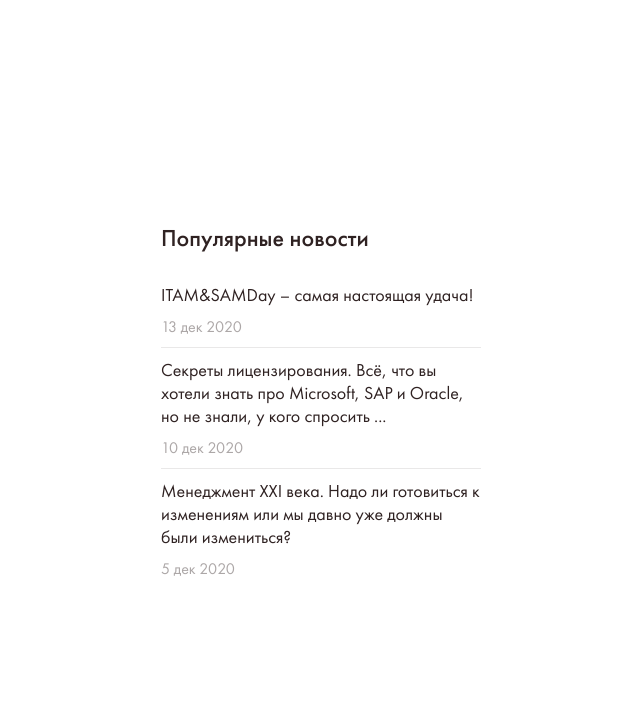
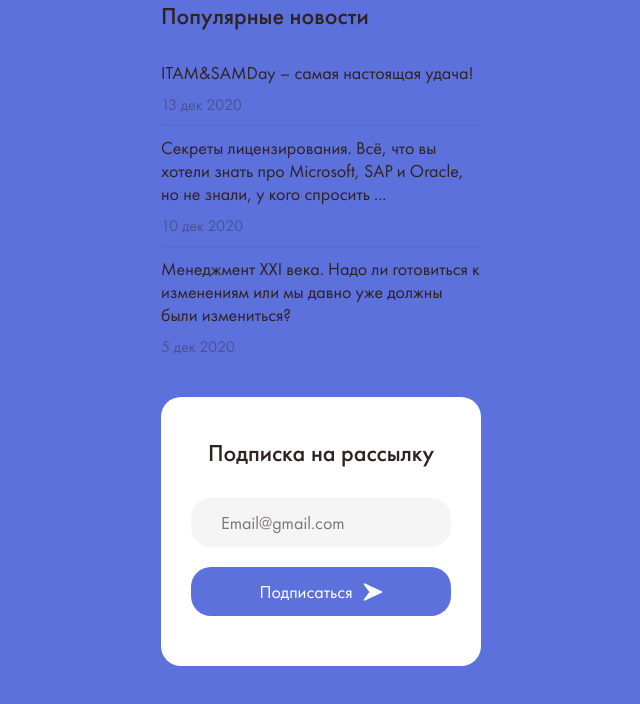
Before and after one commit to Endermax200113/blog-on-wordpress, a React (Create React App) app: page / in a window 1280 px wide. Shown: the top 704 px of the page, without its empty margins (319-959 px from the left). Built offline with nearby package versions, Linux system fonts and the light colour scheme.

Commit message:
Added 'InputText', 'NormalButton' and 'SidebarNewsletter' components

```diff
--- a/src/App.tsx
+++ b/src/App.tsx
@@ -1,8 +1,8 @@
 import React from 'react';
 import './assets/sass/App.sass';
-import Sidebar from './component/Sidebar';
+import Sidebar from './component/sidebar/Sidebar';
 
-function App() {
+function App(): React.ReactElement {
 	return (
 		<div className="app">
 			<div className="component">
--- a/src/assets/sass/App.sass
+++ b/src/assets/sass/App.sass
@@ -7,8 +7,11 @@
 	box-sizing: border-box
 
 .app
-	width: 100vw
-	height: 100vh
+	max-width: 100vw
+	width: 100%
+	height: 100%
+	min-height: 100vh
+	background-color: $color-gentle-blue
 
 .component
 	width: 100%
@@ -23,13 +26,36 @@
 	flex-direction: column
 	justify-content: flex-start
 
-	&__news
+	&__news, &__newsletter
 		display: flex
 		flex-direction: column
 		justify-content: flex-start
+
+	&__newsletter
+		margin-top: 40px
+		padding: 40px 30px 50px
 
 .news
 	width: 100%
 
 	&__articles
 		margin-top: 30px
+
+.newsletter
+	width: 100%
+	background-color: $color-full-white
+	border-radius: 20px
+	display: flex
+	flex-direction: column
+	align-items: stretch
+
+.title--center
+	text-align: center
+
+.input-text
+	&--margin-30
+		margin-top: 30px
+
+.button-normal
+	&--margin-20
+		margin-top: 20px
--- a/src/assets/sass/_vars.sass
+++ b/src/assets/sass/_vars.sass
@@ -2,6 +2,9 @@ $color-gentle-blue: #5D71DD
 $color-dark-blue: #08186F
 $color-dark-brown: #2F2222
 $color-full-white: #FFFFFF
+$color-white: #F9F9F9
+$color-dim-white: #F5F5F5
+$color-bright-gray: #EDEDED
 $color-full-black: #000000
 
 $font-futura: 'Futura PT'
--- /dev/null
+++ b/src/component/UI/button/NormalButton.module.sass
@@ -0,0 +1,31 @@
+@import './../../../assets/sass/_vars'
+
+.button
+	background-color: $color-gentle-blue
+	padding: 13px 26px
+	border-radius: 20px
+	border: 0
+	outline: 0
+	display: flex
+	justify-content: center
+	align-items: center
+	font-family: $font-futura
+	font-size: 18px
+	font-weight: 400
+	line-height: normal
+	color: $color-full-white
+	cursor: pointer
+
+	&__el
+		margin: 0px 5px
+
+		&:first-child
+			margin-left: 0px
+
+		&:last-child
+			margin-right: 0px
+
+.svg
+	width: 20px
+	height: 20px
+	fill: $color-full-white
--- /dev/null
+++ b/src/component/UI/button/NormalButton.tsx
@@ -0,0 +1,31 @@
+import React, { FunctionComponent, SVGProps } from 'react'
+import cl from './NormalButton.module.sass'
+
+type PropsNormalButton = {
+	text: string
+	svg?: FunctionComponent<SVGProps<SVGSVGElement>>
+	clazz?: (Function: ({readonly [key: string]: string})) => Array<string>
+	[props: string]: any
+}
+
+const NormalButton: React.FC<PropsNormalButton> =
+({text, svg, clazz, ...props}) => {
+	const rootClasses:
+		Array<string> =
+		!clazz ? [cl['button']] : clazz(cl)
+	const SvgElement:
+		FunctionComponent<SVGProps<SVGSVGElement>> =
+		!svg ? React.createElement("svg") as any : svg
+
+	return (
+		<button className={rootClasses.join(' ')} {...props}>
+			<span className={cl['button__el']}>{text}</span>
+			{
+				svg &&
+				<SvgElement className={[cl['button__el'], cl['svg']].join(' ')} />
+			}
+		</button>
+	)
+}
+
+export default NormalButton
--- a/src/component/UI/button/RegularButton.tsx
+++ b/src/component/UI/button/RegularButton.tsx
@@ -5,7 +5,7 @@ type PropsRegularButton = {
 	text: string
 	white?: boolean
 	hoverToBlue?: boolean
-	[x: string]: any
+	[props: string]: any
 }
 
 const RegularButton: React.FC<PropsRegularButton> =
--- /dev/null
+++ b/src/component/UI/input/InputText.module.sass
@@ -0,0 +1,23 @@
+@import './../../../assets/sass/_vars'
+
+.input-text
+	padding: 13px 30px
+	border-radius: 20px
+	background-color: $color-dim-white
+	border: 0
+	outline: 0
+	font-family: $font-futura
+	font-size: 18px
+	font-weight: 400
+	line-height: normal
+	transition: background-color .3s ease-in-out
+	color: $color-dark-brown
+
+	&::placeholder
+		color: rgba($color-dark-brown, 0.60)
+
+	&:focus
+		outline: 1.5px solid $color-gentle-blue
+
+	&:hover
+		background-color: $color-bright-gray
--- /dev/null
+++ b/src/component/UI/input/InputText.tsx
@@ -0,0 +1,22 @@
+import React from 'react'
+import cl from './InputText.module.sass'
+import { TypeInputText } from '../../../util/inputtext'
+
+type PropsInputText = {
+	type: TypeInputText
+	text?: string
+	hint?: string
+	clazz?: (Function: ({readonly [key: string]: string})) => Array<string>
+	[props: string]: any
+}
+
+const InputText: React.FC<PropsInputText> =
+({type, text, hint, clazz, ...props}) => {
+	const rootClasses: Array<string> = !clazz ? [cl['input-text']] : clazz(cl)
+
+	return (
+		<input type={type} className={rootClasses.join(' ')} placeholder={hint} value={text} {...props} />
+	)
+}
+
+export default InputText
--- a/src/component/Sidebar.tsx
+++ b/src/component/sidebar/Sidebar.tsx
@@ -1,5 +1,6 @@
 import React from 'react'
-import './../assets/sass/App.sass'
+import './../../assets/sass/App.sass'
+import SidebarNewsletter from './SidebarNewsletter'
 import SidebarNews from './SidebarNews'
 
 const Sidebar: React.FC = () => {
@@ -29,8 +30,8 @@ const Sidebar: React.FC = () => {
 				<SidebarNews news={news} />
 			</div>
 
-			<div className="sidebar__newsletter">
-
+			<div className="newsletter sidebar__newsletter">
+				<SidebarNewsletter />
 			</div>
 		</aside>
 	)
--- /dev/null
+++ b/src/component/sidebar/SidebarNewsletter.tsx
@@ -0,0 +1,32 @@
+import React from 'react'
+import InputText from './../UI/input/InputText'
+import './../../assets/sass/App.sass'
+import Title from '../UI/text/Title'
+import { TypeInputText } from '../../util/inputtext'
+import NormalButton from '../UI/button/NormalButton'
+import { ReactComponent as SvgMessageSend } from './../../assets/svg/message-send.svg'
+
+const SidebarNewsletter: React.FC = () => {
+	return (
+		<form className='newsletter'>
+			<Title
+				text="Подписка на рассылку"
+				clazz={c => {return [c['title'], 'title--center']}}
+			/>
+
+			<InputText
+				type={TypeInputText.EMAIL}
+				hint='Email@gmail.com'
+				clazz={c => {return [c['input-text'], 'input-text--margin-30']}}
+			/>
+
+			<NormalButton
+				text="Подписаться"
+				svg={SvgMessageSend}
+				clazz={c => {return [c['button'], 'button-normal--margin-20']}}
+			/>
+		</form>
+	)
+}
+
+export default SidebarNewsletter
--- /dev/null
+++ b/src/util/inputtext.ts
@@ -0,0 +1,9 @@
+export const enum TypeInputText {
+	TEXT = "text",
+	PASSWORD = "password",
+	EMAIL = "email",
+	NUMBER = "number",
+	SEARCH = "search",
+	TELEPHONE = "tel",
+	URL = "url"
+}
```
Also changed, not shown: src/component/sidebar/SidebarNews.tsx (renamed from src/component/SidebarNews.tsx, +4 -4 lines), src/assets/svg/message-send.svg, 1 other file (tests, documents, lock files or other folders).
